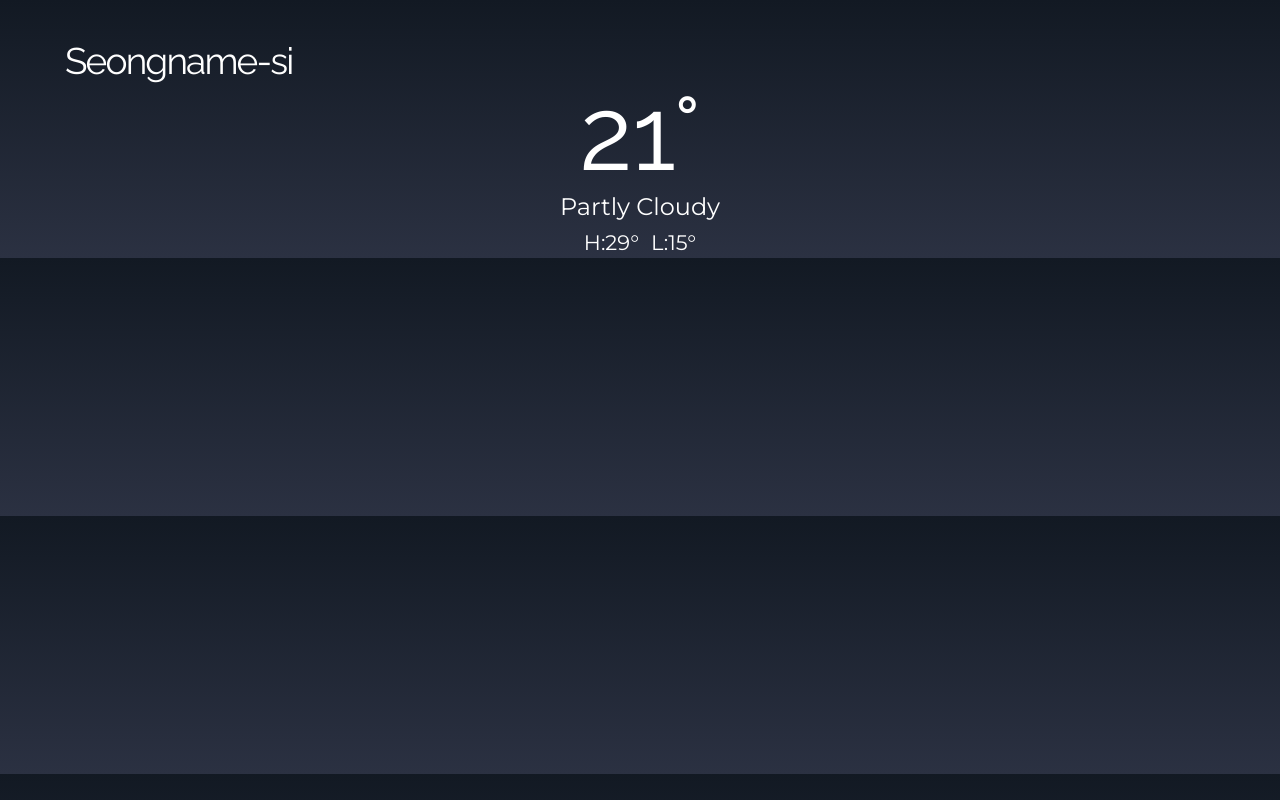
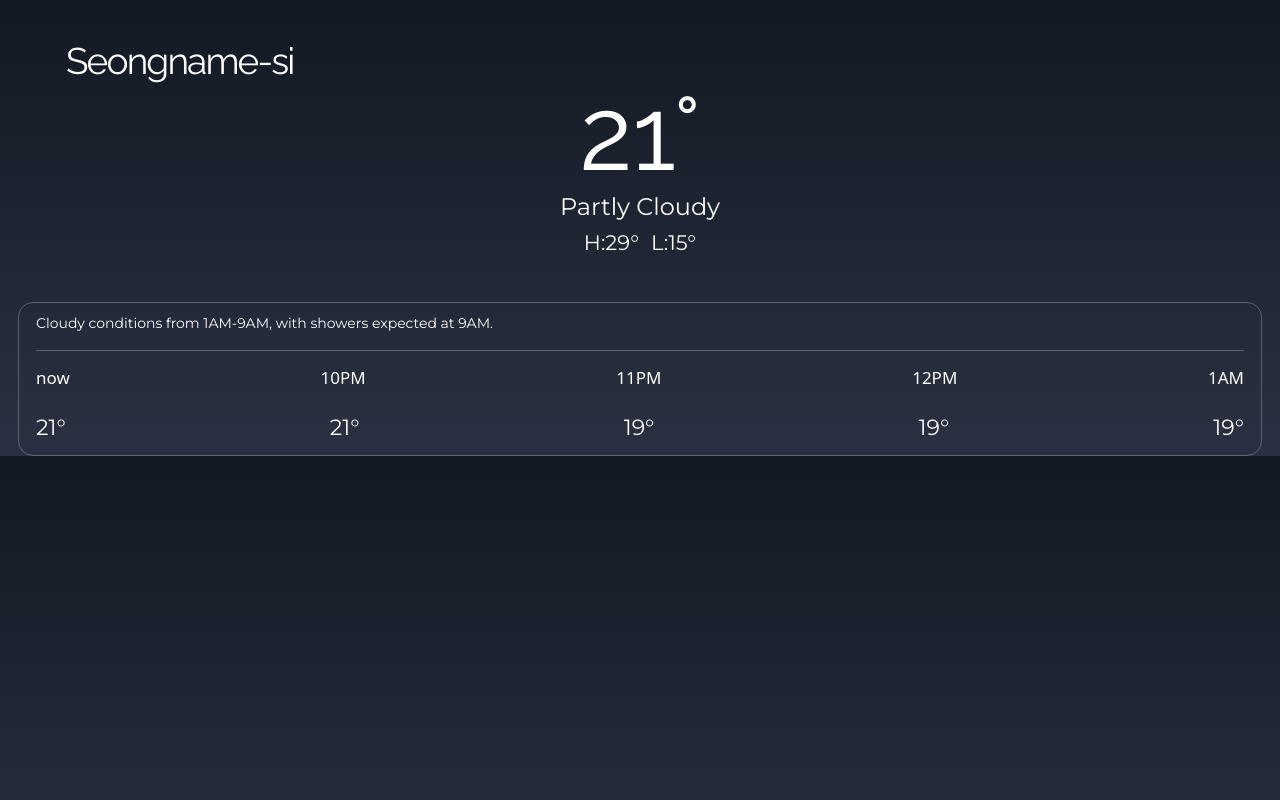
Before and after one commit to mohamed-abdelahi-haibelty/weather-app-1.0, a React (Vite) app in the folder weather-app/: page / in a window 1280 px wide. Built offline with nearby package versions, Linux system fonts and the light colour scheme.

Commit message:
add hourly forcast component

```diff
--- a/weather-app/src/Pages/Home.jsx
+++ b/weather-app/src/Pages/Home.jsx
@@ -1,9 +1,11 @@
 import Header from "../components/Header"
+import HourlyForcast from "../components/HourlyForcast"
 
 function Home() {
   return (
-    <div>
+    <div className="home mx-[18px]">
         <Header/>
+        <HourlyForcast/>
     </div>
   )
 }
--- /dev/null
+++ b/weather-app/src/components/DayTime.jsx
@@ -0,0 +1,9 @@
+
+
+function DayTime({time}) {
+  return (
+    <span className="text-white font-medium text-[17px]">{time}</span>
+  )
+}
+
+export default DayTime
--- a/weather-app/src/components/Header.jsx
+++ b/weather-app/src/components/Header.jsx
@@ -2,7 +2,7 @@
 
 function Header() {
   return (
-    <div className="header px-[65px] pt-[34px]">
+    <div className="header px-[48px] pt-[34px]">
         <h1 className="city-name font-heading text-[37px] text-white font-normal tracking-tighter">Seongname-si</h1>
         <div className="temp text-center flex items-center gap-1 flex-col">
             <h1 className="current-temp text-[102px] text-white font-heading font-thin mt-[-32px] mb-[-24px]">21°</h1>
--- /dev/null
+++ b/weather-app/src/components/HourlyForcast.jsx
@@ -0,0 +1,30 @@
+import DayTime from "./DayTime"
+import Temp from "./Temp"
+
+
+function HourlyForcast() {
+  return (
+    <div className="hour-forcast mt-[44px] px-[17px] border border-white border-opacity-25 rounded-[15px] pt-[10px]">
+        <p className="text-white font-normal text-[14px] font-body">Cloudy conditions from 1AM-9AM, with
+                showers expected at 9AM.</p>
+       <div className="mt-[16px] border-t border-white border-opacity-25 pt-[14px] pb-[11px] gap-[20px] flex flex-col justify-between">
+           <div className="flex justify-between">
+                <DayTime time={"now"}/>
+                <DayTime time={"10PM"}/>
+                <DayTime time={"11PM"}/>
+                <DayTime time={"12PM"}/>
+                <DayTime time={"1AM"}/>
+           </div>
+          <div className="flex justify-between">
+            <Temp temperature={"21°"}/>
+            <Temp temperature={"21°"}/>
+            <Temp temperature={"19°"}/>
+            <Temp temperature={"19°"}/>
+            <Temp temperature={"19°"}/>
+          </div>
+       </div>
+    </div>
+  )
+}
+
+export default HourlyForcast
--- /dev/null
+++ b/weather-app/src/components/Temp.jsx
@@ -0,0 +1,9 @@
+
+
+function Temp(props) {
+  return (
+    <span className={`text-[22px] text-white font-medium font-body`}>{props.temperature}</span>
+  )
+}
+
+export default Temp
```
